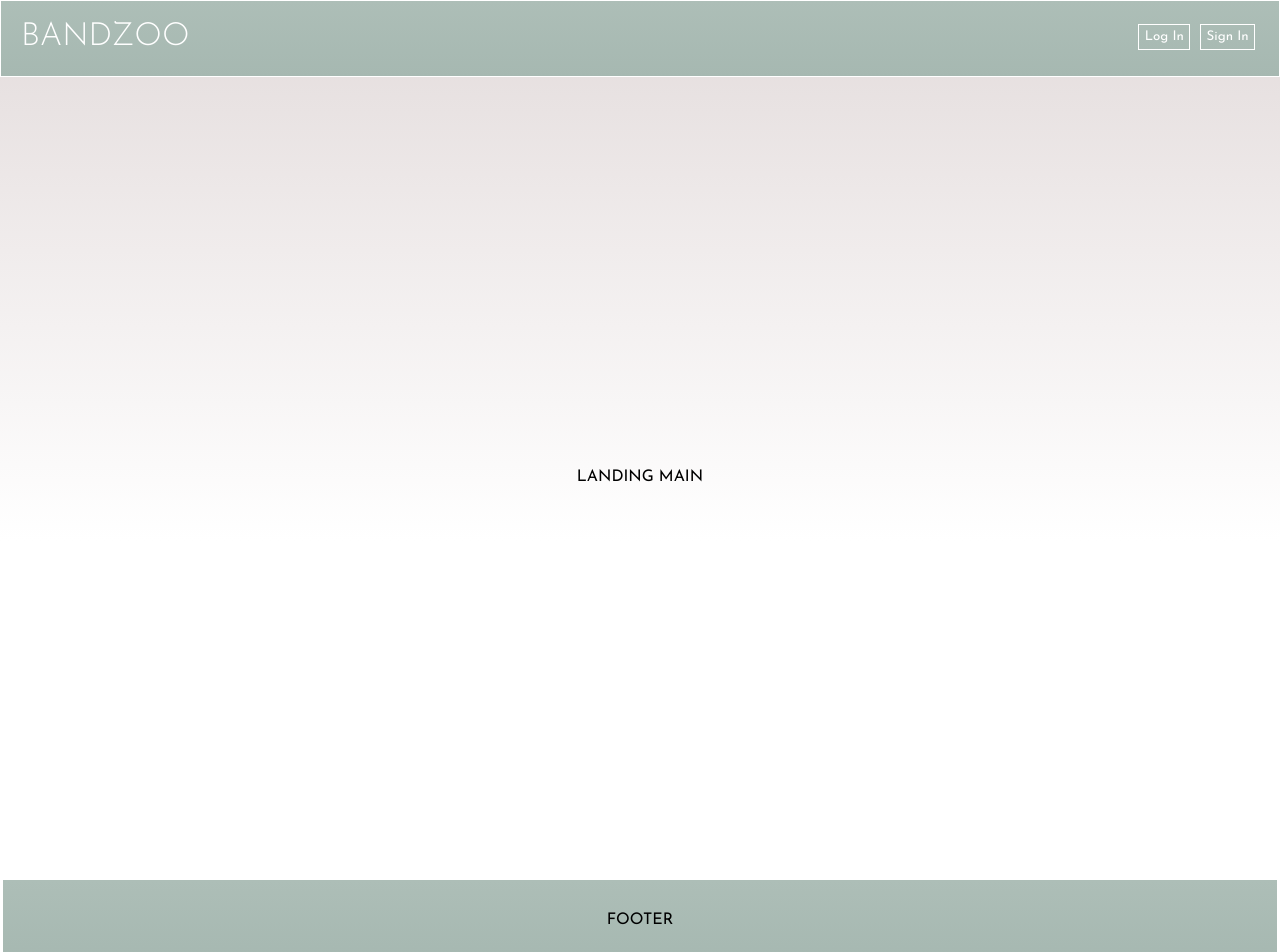
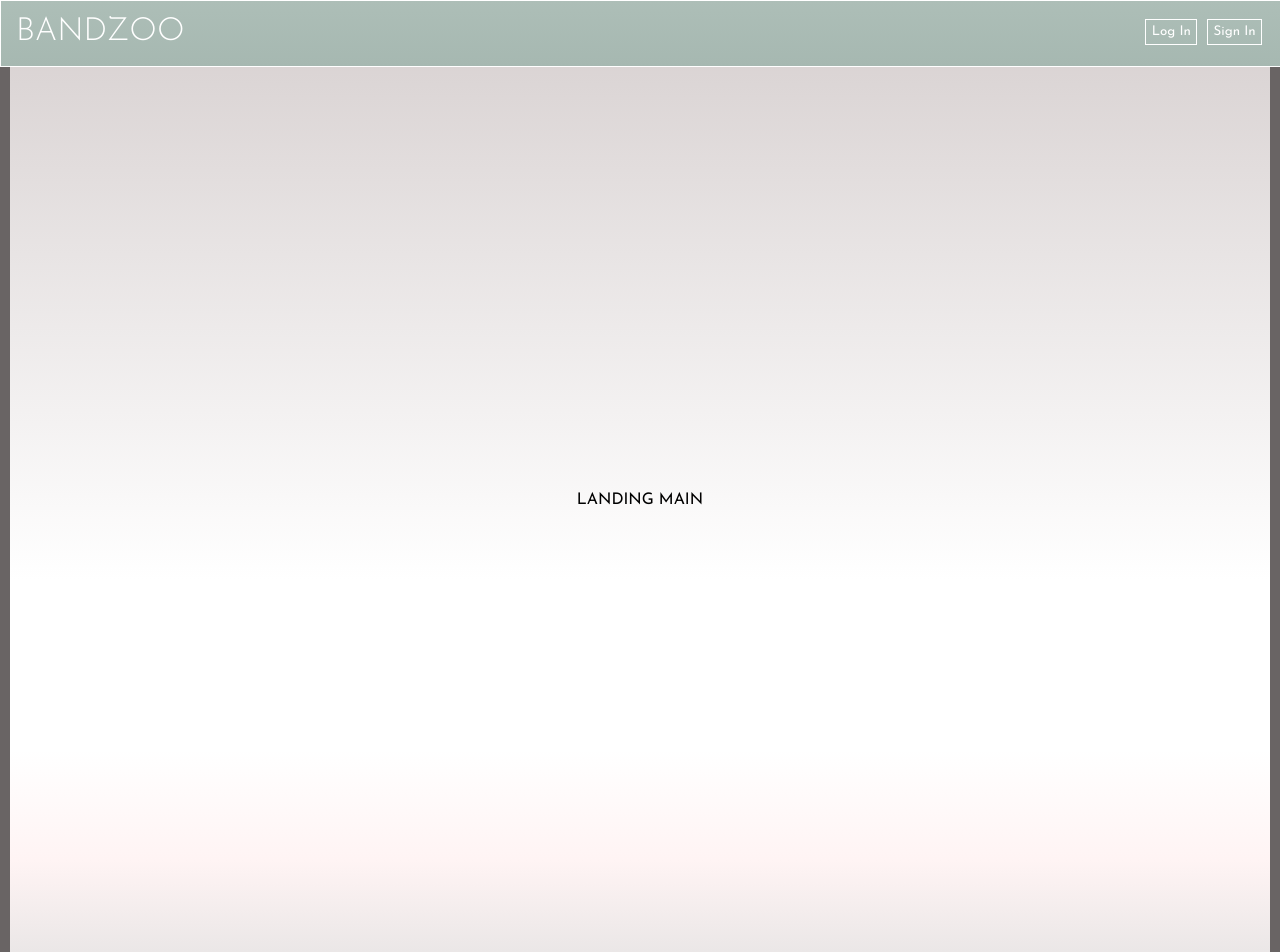
Before and after one commit to JellyGh0st/react-final, a React (Create React App) app: page / in a window 1280 px wide. Shown: the top 952 px of the page. Built offline with nearby package versions, Linux system fonts and the light colour scheme.

Commit message:
design tuneup

```diff
--- a/src/App.css
+++ b/src/App.css
@@ -9,22 +9,21 @@ body {
 /* Header */
 
 header {
+  position: fixed;
+  top: 0;
+  width: 100%;
   border: 1px solid #ffffff;
-  background: rgb(166, 184, 177);
-  background: linear-gradient(
-    0deg,
-    rgba(166, 184, 177, 1) 0%,
-    rgba(173, 190, 183, 1) 100%
-  );
+  background: #a6b8b1;
+  background: linear-gradient(0deg,#a6b8b1 0%,#adbeb7 100%);
 }
 
 .header-nav {
   height: 35px;
-  color: rgb(255, 255, 255);
+  color: #ffffff;
   display: flex;
   flex-direction: row;
   justify-content: space-between;
-  padding: 20px;
+  padding: 15px;
 }
 
 .header-buttons {
@@ -52,10 +51,16 @@ header {
 
 /* main */
 
-main > div {
-   background: rgb(110,71,71);
-background: linear-gradient(180deg, rgba(110,71,71,0.165703781512605) 0%, rgba(255,255,255,1) 58%);
-  height: 800px;
+main {
+
+  padding: 0 10px;
+  background-color: #696464;
+}
+
+#main-section {
+  background: rgb(224,224,224);
+  background: linear-gradient(0deg, rgba(224,224,224,1) 0%, rgba(255,244,244,1) 14%, rgba(255,255,255,1) 25%, rgba(255,255,255,1) 42%, rgba(214,207,207,1) 100%);
+  height: 1000px;
   display: flex;
   justify-content: center;
   align-items: center;
@@ -64,12 +69,12 @@ background: linear-gradient(180deg, rgba(110,71,71,0.165703781512605) 0%, rgba(2
 /* footer */
 
 footer {
-  border: 3px solid #ffffff;
-  background: rgb(166, 184, 177);
+  border: 1px solid #ffffff;
+  background: #a6b8b1;
   background: linear-gradient(
     0deg,
-    rgba(166, 184, 177, 1) 0%,
-    rgba(173, 190, 183, 1) 100%
+    #a6b8b1 0%,
+    #adbeb7 100%
   );
   height: 80px;
   display: flex;
@@ -97,10 +102,3 @@ button:hover {
   color: #ffffff;
   background-color: #0000003d;
 }
-
-@media all and (max-width: 30em) {
-  button {
-    display: block;
-    margin: 0.4em auto;
-  }
-}
--- a/src/components/Pages/Landing.jsx
+++ b/src/components/Pages/Landing.jsx
@@ -1,9 +1,11 @@
 const Landing = () => {
    return (
       <main>
-         <div>
+         <section id="main-section">
+
             LANDING MAIN
-         </div>
+
+         </section>
       </main>);
 }
 
```
